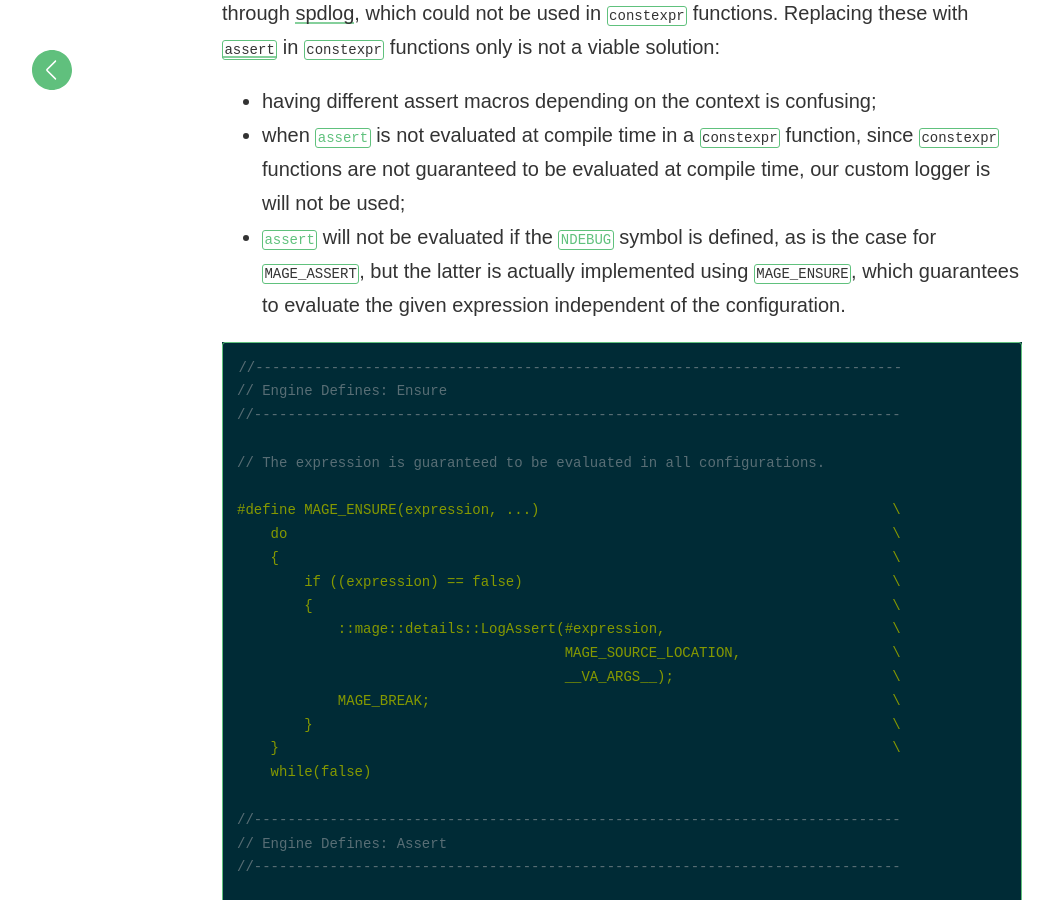
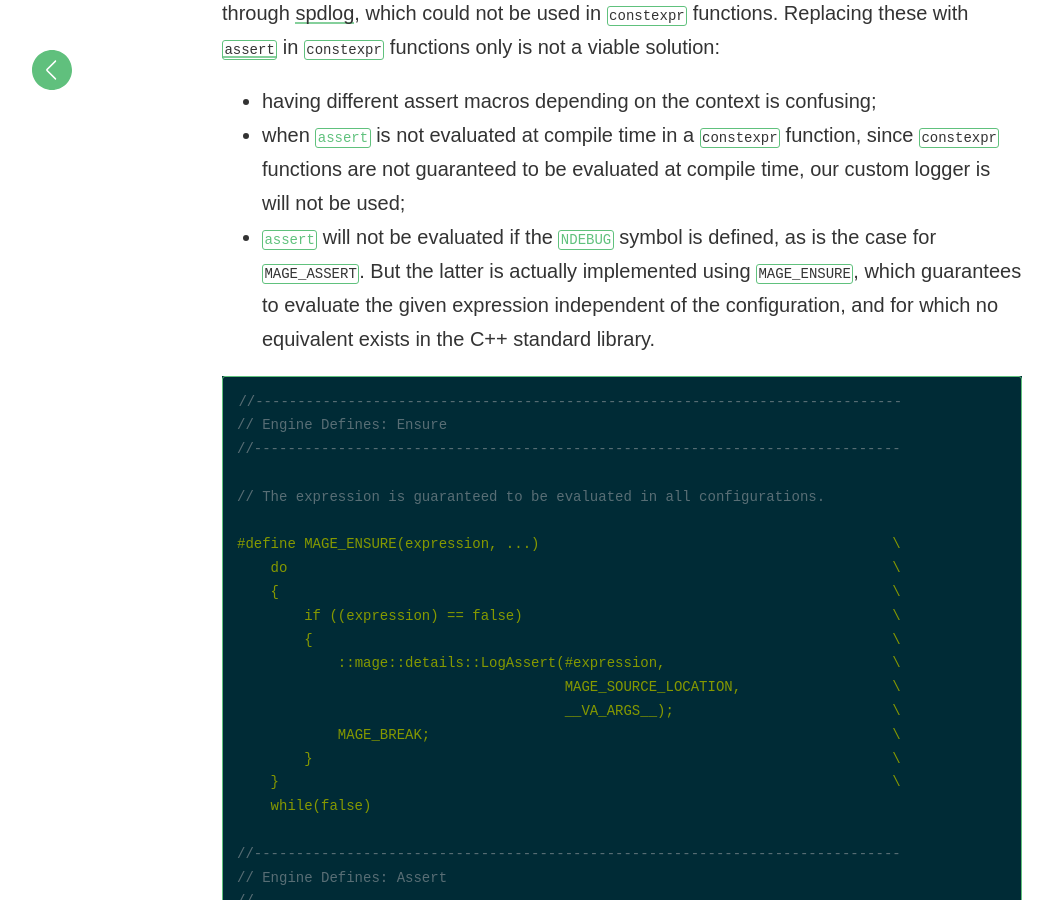
Before and after one commit to matt77hias/Blog, a Jekyll site: the page built from _posts/2020-08-25-mage-asserts.md, in a window 1280 px wide and 900 px high, scrolled down 582 px. Shown: the whole window, without its empty margins (18-1071 px from the left). Built offline with Jekyll 4.4.1, drawn with Linux system fonts in a browser that asks for light colours; comment, search, counter and statistics services are not loaded.

Commit message:
Update 2020-08-25-mage-asserts.md

````diff
--- a/_posts/2020-08-25-mage-asserts.md
+++ b/_posts/2020-08-25-mage-asserts.md
@@ -9,7 +9,7 @@
 Unfortunately, MAGE already uses custom asserts (`MAGE_ASSERT`) with logging support through [spdlog](https://github.com/gabime/spdlog), which could not be used in `constexpr` functions. Replacing these with [`assert`](https://en.cppreference.com/w/cpp/error/assert) in `constexpr` functions only is not a viable solution:
 * having different assert macros depending on the context is confusing;
 * when [`assert`](https://en.cppreference.com/w/cpp/error/assert) is not evaluated at compile time in a `constexpr` function, since `constexpr` functions are not guaranteed to be evaluated at compile time, our custom logger is will not be used;
-* [`assert`](https://en.cppreference.com/w/cpp/error/assert) will not be evaluated if the [`NDEBUG`](https://en.cppreference.com/w/c/error/assert) symbol is defined, as is the case for `MAGE_ASSERT`, but the latter is actually implemented using `MAGE_ENSURE`, which guarantees to evaluate the given expression independent of the configuration.
+* [`assert`](https://en.cppreference.com/w/cpp/error/assert) will not be evaluated if the [`NDEBUG`](https://en.cppreference.com/w/c/error/assert) symbol is defined, as is the case for `MAGE_ASSERT`. But the latter is actually implemented using `MAGE_ENSURE`, which guarantees to evaluate the given expression independent of the configuration, and for which no equivalent exists in the C++ standard library.
 
 ```c++
 //-----------------------------------------------------------------------------
````
